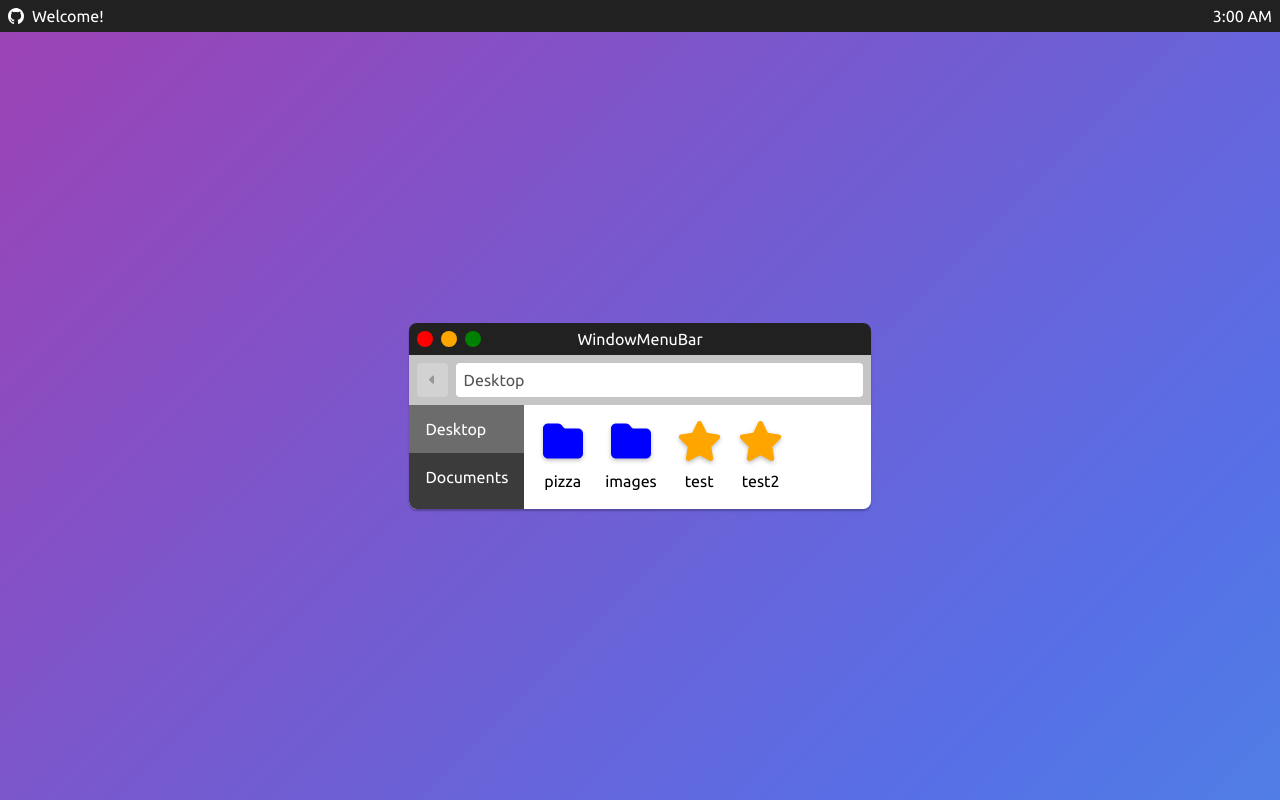
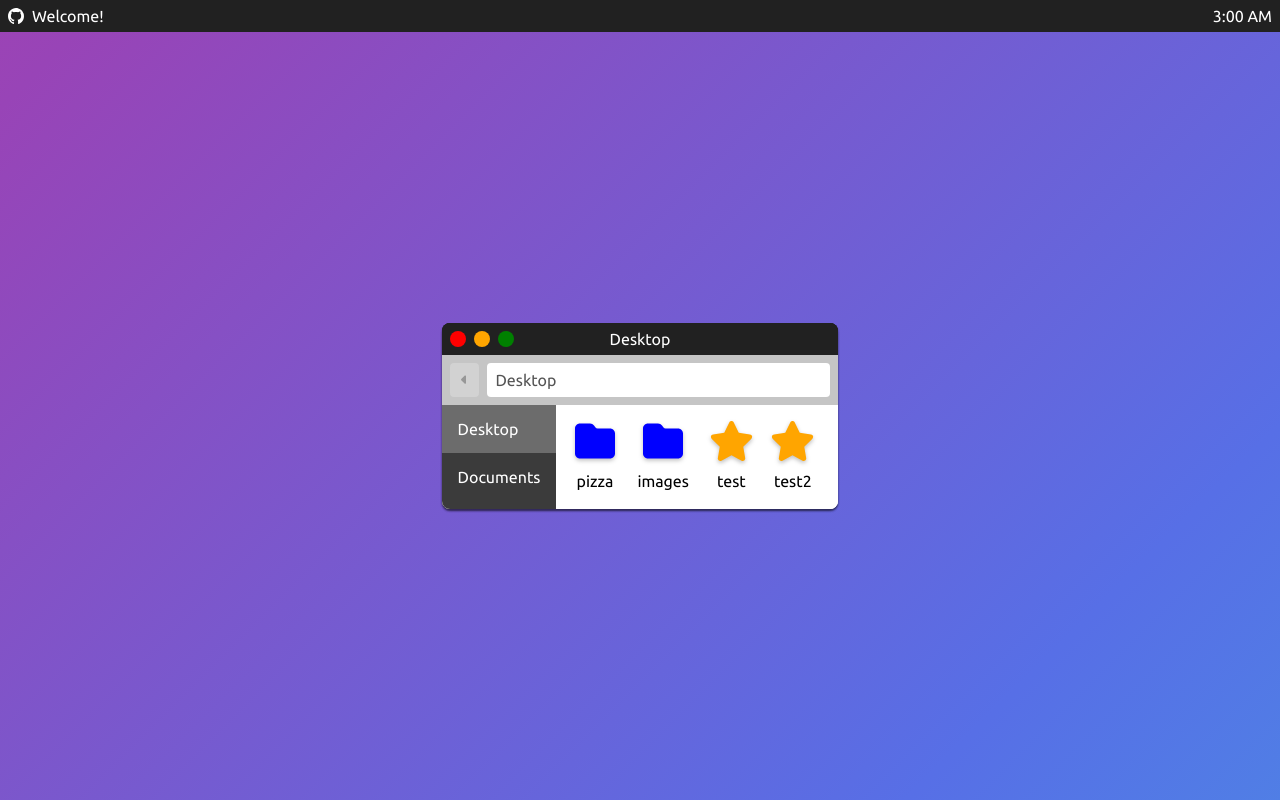
Before and after one commit to alexlpak/dev-portfolio, a React (Create React App) app: page / in a window 1280 px wide. Built offline with nearby package versions, Linux system fonts and the light colour scheme.

Commit message:
Window is now the top element when interacting with it

```diff
--- a/src/App.tsx
+++ b/src/App.tsx
@@ -4,6 +4,7 @@ import ResetStyle from './styles/ResetStyle.styled';
 import { theme } from './styles/theme';
 import Desktop from './components/Desktop/Desktop';
 import { FileSystemContextProvider } from './contexts/FileSystemContext';
+import { WindowGlobalContextProvider } from './contexts/WindowGlobalContext';
 
 const App = () => {
     return (
@@ -11,9 +12,11 @@ const App = () => {
             <ResetStyle />
             <GlobalStyle />
             <ThemeProvider theme={theme}>
-                <FileSystemContextProvider>
-                    <Desktop />
-                </FileSystemContextProvider>
+                <WindowGlobalContextProvider>
+                    <FileSystemContextProvider>
+                        <Desktop />
+                    </FileSystemContextProvider>
+                </WindowGlobalContextProvider>
             </ThemeProvider>
         </>
     );
--- a/src/components/Desktop/DesktopBody.tsx
+++ b/src/components/Desktop/DesktopBody.tsx
@@ -30,6 +30,8 @@ const DesktopBody: React.FC = () => {
     return (
         <DesktopBodyWrapper className='desktop'>
             <Window />
+            <Window />
+            <Window />
         </DesktopBodyWrapper>
     );
 };
--- a/src/components/Window/Window.tsx
+++ b/src/components/Window/Window.tsx
@@ -5,6 +5,7 @@ import styled from 'styled-components';
 import Draggable from 'react-draggable';
 import WindowLocation from './WindowLocation';
 import { Directory, useFileSystemContext } from '../../contexts/FileSystemContext';
+import { useWindowGlobalContext } from '../../contexts/WindowGlobalContext';
 
 const WindowWrapper = styled.div`
     display: flex;
@@ -32,13 +33,22 @@ export const useWindowContext = () => {
 const Window: React.FC = () => {
     const windowRef = useRef(null);
     const { files } = useFileSystemContext();
+    const { windowZIndex, setWindowZIndex, lastClickedWindow, setLastClickedWindow } = useWindowGlobalContext();
 
     const [currentDirectory, setCurrentDirectory] = useState(files[0] as Directory);
     const [rootDirectory, setRootDirectory] = useState(files[0] as Directory);
+    const [localZIndex, setLocalZIndex] = useState(windowZIndex);
 
     const value = {
         currentDirectory, setCurrentDirectory,
         rootDirectory, setRootDirectory
+    };
+
+    const setWindowTop = () => {
+        if (lastClickedWindow === windowRef) return;
+        setLastClickedWindow(() => windowRef);
+        setWindowZIndex(index => index + 1);
+        setLocalZIndex(() => windowZIndex + 1);
     };
 
     return (
@@ -47,8 +57,13 @@ const Window: React.FC = () => {
                 handle='.handle'
                 nodeRef={windowRef}
                 bounds='body'
+                onStart={setWindowTop}
             >
-                <WindowWrapper ref={windowRef}>
+                <WindowWrapper
+                    style={{ zIndex: localZIndex }}
+                    ref={windowRef}
+                    onClick={setWindowTop}
+                >
                     <WindowMenuBar className='handle' />
                     <WindowLocation />
                     <WindowContents />
--- a/src/components/Window/WindowMenuBar.tsx
+++ b/src/components/Window/WindowMenuBar.tsx
@@ -1,5 +1,6 @@
 import React from 'react';
 import styled from 'styled-components';
+import { useWindowContext } from './Window';
 
 const WindowMenuBarWrapper = styled.div`
     display: grid;
@@ -43,6 +44,8 @@ const WindowLabel = styled.span`
 `;
 
 const WindowMenuBar: React.FC<WindowMenuBarProps> = ({ className }) => {
+    const { currentDirectory } = useWindowContext();
+
     return (
         <WindowMenuBarWrapper className={className}>
             <MenuBarButtonsWrapper>
@@ -50,7 +53,7 @@ const WindowMenuBar: React.FC<WindowMenuBarProps> = ({ className }) => {
                 <MenuBarButton $color='orange' />
                 <MenuBarButton $color='green' />
             </MenuBarButtonsWrapper>
-            <WindowLabel>WindowMenuBar</WindowLabel>
+            <WindowLabel>{currentDirectory.directory}</WindowLabel>
         </WindowMenuBarWrapper>
     );
 };
--- a/src/contexts/FileSystemContext.tsx
+++ b/src/contexts/FileSystemContext.tsx
@@ -118,11 +118,11 @@ export const useFileSystemContext = () => {
     return useContext(FileSystemContext);
 };
 
-interface FormContextProviderProps {
+interface FileSystemContextProviderProps {
     children: React.ReactNode | React.ReactNode[];
 };
 
-export const FileSystemContextProvider: React.FC<FormContextProviderProps> = ({ children }) => {
+export const FileSystemContextProvider: React.FC<FileSystemContextProviderProps> = ({ children }) => {
     const [files, setFiles] = useState(data);
 
     const addParentToObject = (directory: Directory) => {
--- /dev/null
+++ b/src/contexts/WindowGlobalContext.tsx
@@ -0,0 +1,34 @@
+import React, { useContext, useState, createContext } from 'react';
+
+interface WindowGlobalContextType {
+    windowZIndex: number;
+    setWindowZIndex: React.Dispatch<React.SetStateAction<number>>;
+    lastClickedWindow: React.MutableRefObject<null>;
+    setLastClickedWindow: React.Dispatch<React.SetStateAction<React.MutableRefObject<null>>>;
+};
+
+const WindowGlobalContext = createContext({} as WindowGlobalContextType);
+
+export const useWindowGlobalContext = () => {
+    return useContext(WindowGlobalContext);
+};
+
+interface WindowGlobalContextProviderProps {
+    children: React.ReactNode | React.ReactNode[];
+};
+
+export const WindowGlobalContextProvider: React.FC<WindowGlobalContextProviderProps> = ({ children }) => {
+    const [windowZIndex, setWindowZIndex] = useState(999);
+    const [lastClickedWindow, setLastClickedWindow] = useState({} as React.MutableRefObject<null>)
+
+    const value = {
+        windowZIndex, setWindowZIndex,
+        lastClickedWindow, setLastClickedWindow
+    };
+
+    return (
+        <WindowGlobalContext.Provider value={value}>
+            {children}
+        </WindowGlobalContext.Provider>
+    )
+};
```
